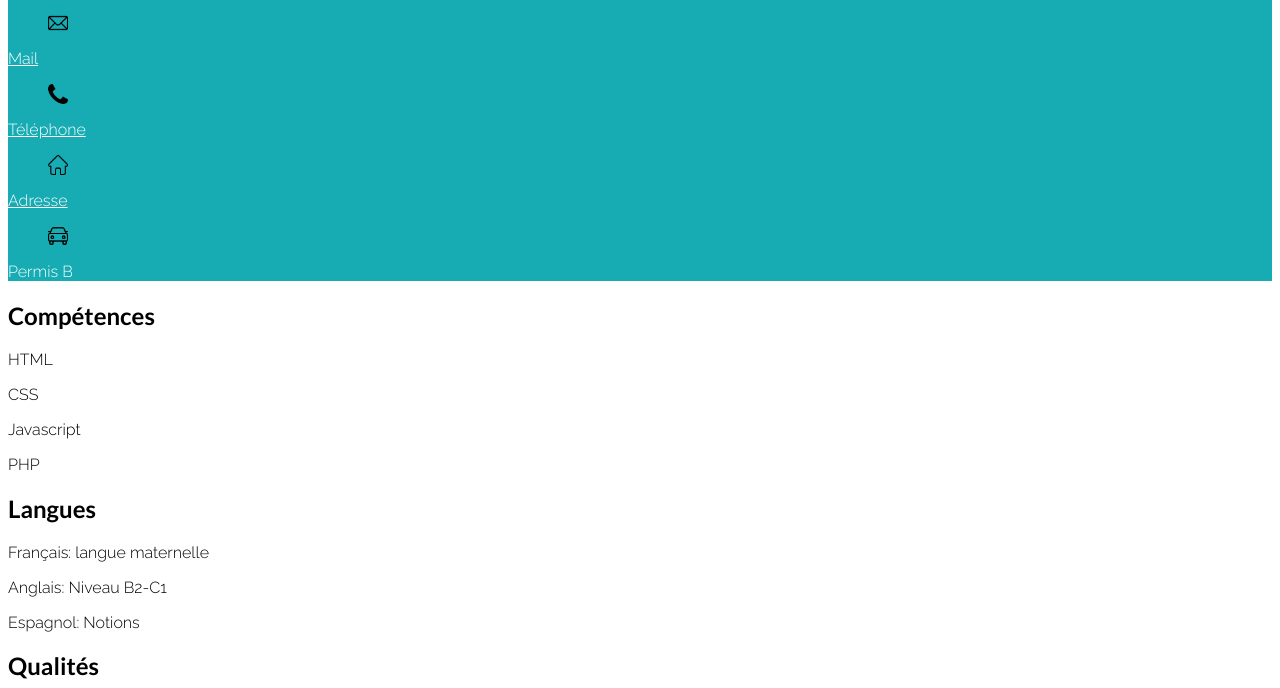
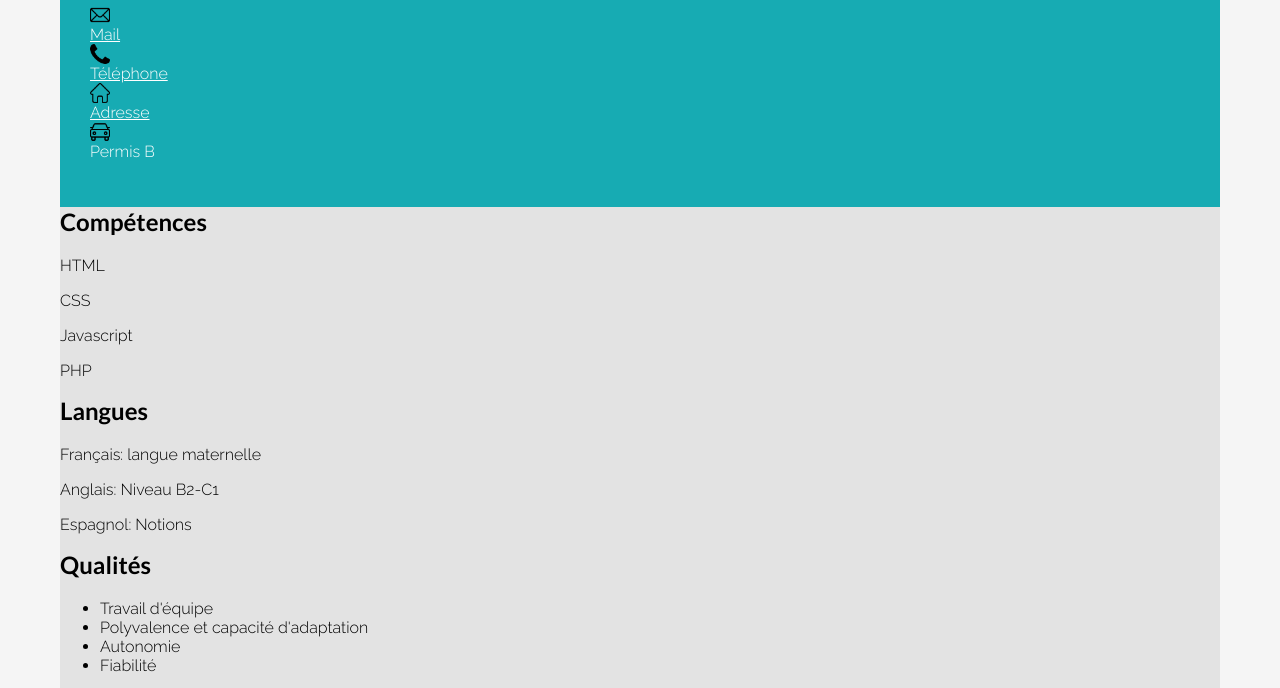
Before and after one commit to Loulou-91/Barletta_Luca_Devoir_3_CV_HTML_CSS, a plain HTML site: page index.html in a window 1280 px wide. Shown: the part 270-958 px from the top of the page. Drawn offline with Linux system fonts and the light colour scheme.

Commit message:
Center the body and changed background-colors on <html> and first section

```diff
--- a/assets/css/style.css
+++ b/assets/css/style.css
@@ -8,6 +8,20 @@
 
 body {
     font-family: "Raleway";
+    margin: 0;
+    background-color: #f5f5f5;
+}
+
+.cv {
+    width: 1160px;
+    margin: 0 auto;
+    background: white;
+}
+
+html {
+  background-color: #f5f5f5;
+  height:100%;
+  margin: 0;
 }
 
 h1, h2 {
@@ -22,9 +36,26 @@ header h1, header p, header a, footer p {
     color: #ffffff
 }
 
+.skills {
+    background-color: #e3e3e3;
+}
+
+.skills h2 {
+    margin-top: 0;
+}
+
+header {
+    padding: 30px;
+}
+
+header h1, header p {
+    margin-top: 0;
+}
+
 figure {
     width: 150px;
     height: 150px;
+    margin: 0;
 }
 
 .profile-picture {
--- a/index.html
+++ b/index.html
@@ -8,6 +8,7 @@
 </head>
 
 <body>
+    <div class="cv">
         <header>
             <figure>
                 <img src="images/icons/profile-picture/IMG_1867.jpg" alt="Photo de profil" class="profile-picture">
@@ -156,6 +157,6 @@
 
             <p>Mis à jour le <time datetime="2025-12-17">17/12/2025</time></p>
         </footer>
-
+    </div>
 </body>
 </html>
```
Lines whose indentation alone changed are shown as unchanged.
